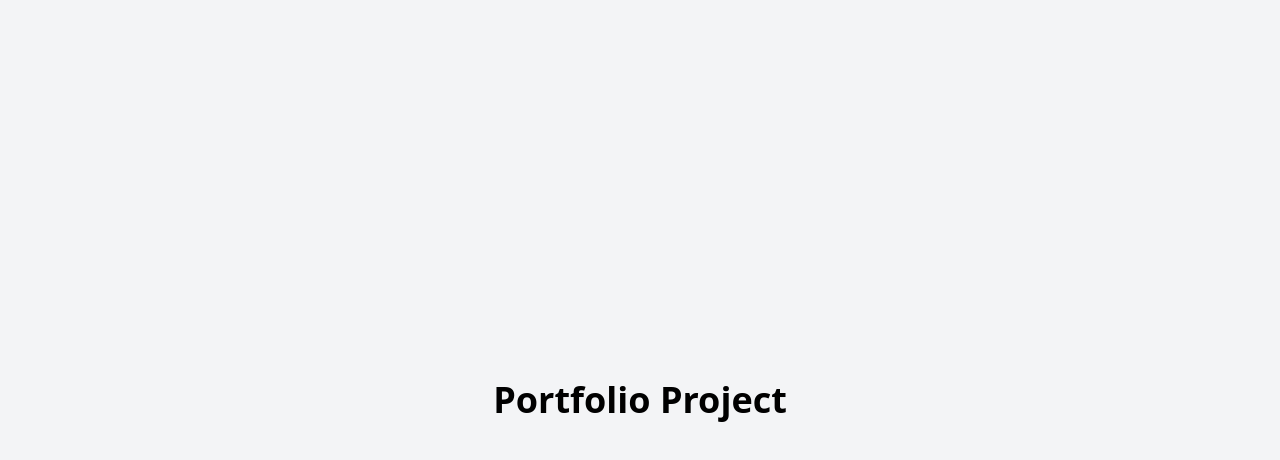
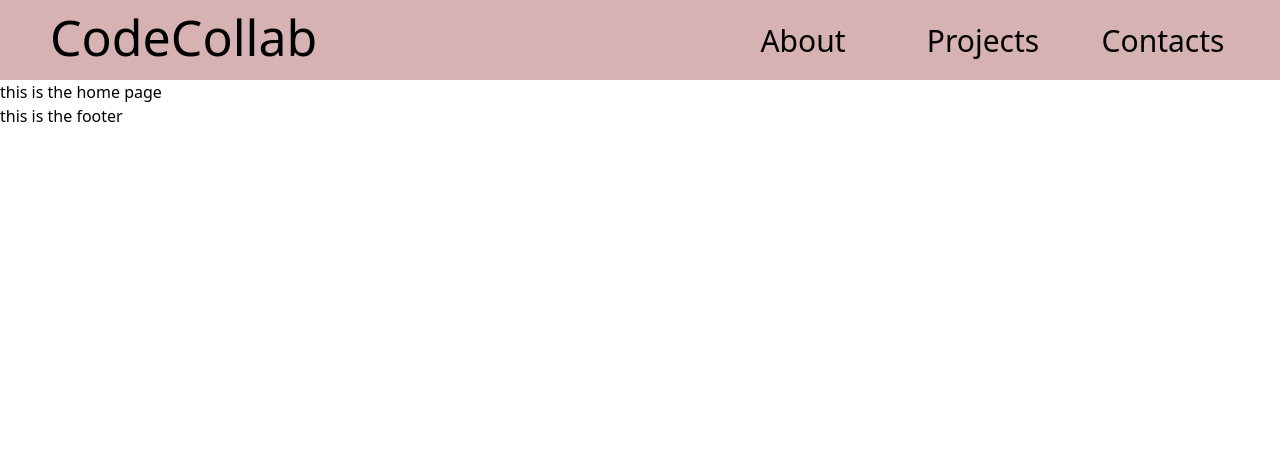
Before and after one commit to montanezm1/personal-website, a React (Vite) app in the folder template/: page / in a window 1280 px wide. Shown: the top 460 px of the page. Built offline with nearby package versions, Linux system fonts and the light colour scheme.

Commit message:
Added all the base components and set up the navigation bar

```diff
--- a/template/src/App.jsx
+++ b/template/src/App.jsx
@@ -1,12 +1,40 @@
-import { useState } from 'react'
-import reactLogo from './assets/react.svg'
-import viteLogo from '/vite.svg'
+
+import Navbar from './components/Navbar'
+import Footer from './components/Footer'
+import Home from './components/Home'
+import About from './components/About'
+import Project from './components/Project'
+import Contact from './components/Contact'
 import './styles/index.css'
 
 function App() {
+  let Comp
+switch(window.location.pathname) {
+  case "/": {
+    Comp = Home;
+    break;
+  }
+  case "/about": {
+    Comp = About;
+    break;
+  }
+  case "/project": {
+    Comp = Project;
+    break;
+  }
+  case "/contact": {
+    Comp = Contact;
+    break;
+  }
+
+}
+
+
   return (
-    <div className="h-screen w-screen bg-gray-100 flex items-center justify-center">
-      <h1 className="text-4xl font-bold">Portfolio Project</h1>
+    <div>
+      <Navbar></Navbar>
+      <Comp></Comp>
+      <Footer></Footer>
     </div>
   );
 }
--- /dev/null
+++ b/template/src/components/About.jsx
@@ -0,0 +1,10 @@
+function About() {
+    return (
+        <>
+            <p> this is the about page</p>
+
+        </>
+    )
+}
+
+export default About;
--- /dev/null
+++ b/template/src/components/Contact.jsx
@@ -0,0 +1,9 @@
+function Contact() {
+    return(
+        <>
+            <p> this is the contacts page</p>
+
+        </>
+    )
+}
+export default Contact;
--- /dev/null
+++ b/template/src/components/Footer.jsx
@@ -0,0 +1,8 @@
+function Footer() {
+    return (
+        <>
+        <p>this is the footer</p>
+        </>
+    )
+}
+export default Footer;
--- /dev/null
+++ b/template/src/components/Home.jsx
@@ -0,0 +1,7 @@
+function Home() {
+    return(<>
+    <p>this is the home page</p>
+    </>)
+}
+
+export default Home;
--- /dev/null
+++ b/template/src/components/Navbar.css
@@ -0,0 +1,45 @@
+
+
+.navbar{
+    background-color: #D7B2B2;
+    height: 200 px;
+    display: flex;
+    justify-content: center;
+    align-items: center;
+    position: sticky;
+    z-index: 1;
+    font-size: 1.2rem;
+}
+
+.navbar_container{
+    display: flex;
+    margin: 0 auto;
+    padding: 0 50px;
+    height: 80px;
+    width: 100%;
+    max-width: 1300px;
+}
+
+.navbar_logo{
+    font-size: 50px;
+
+}
+
+.navbar_menu{
+    display: flex;
+    align-items: center;
+}
+
+.navbar_item{
+    height: 80px;
+}
+
+.navbar_links{
+    display: flex;
+    align-items: center;
+    justify-content: center;
+    width: 180px;
+    height: 100%;
+    font-size: 30px;
+    padding-right: 30%;
+}
--- /dev/null
+++ b/template/src/components/Navbar.jsx
@@ -0,0 +1,30 @@
+import React from "react";
+import CodeCollabLogo from "/codeLogo.png"
+import './Navbar.css'
+function Navbar() {
+    return (
+
+            <nav className="navbar">
+                <div className="navbar_container">
+                    {/* unsure if we should use the logo or use the text for the top right of the navigation bar
+                    <img src={CodeCollabLogo} alt ="codeCollabLogo" className="navbar_logo"/> */}
+                    <a href="./" className="navbar_logo">CodeCollab</a>
+                </div>
+                <ul className="navbar_menu">
+                    <li className="navbar_item">
+                        <a href="./about" className="navbar_links" id="about-page">About</a>
+                    </li>
+                    <li className="navbar_item">
+                        <a href="./project" className="navbar_links" id="project-page">Projects</a>
+                    </li>
+                    <li className="navbar_item">
+                        <a href="./contact" className="navbar_links" id="contact-page">Contacts</a>
+                    </li>
+                </ul>
+
+            </nav>
+
+
+    )
+}
+export default Navbar;
--- /dev/null
+++ b/template/src/components/Project.jsx
@@ -0,0 +1,8 @@
+function Project() {
+    return (
+        <>
+            <p>this is the projects page</p>
+        </>
+    )
+}
+export default Project;
```
Also changed, not shown: template/public/codeLogo.png (added).
